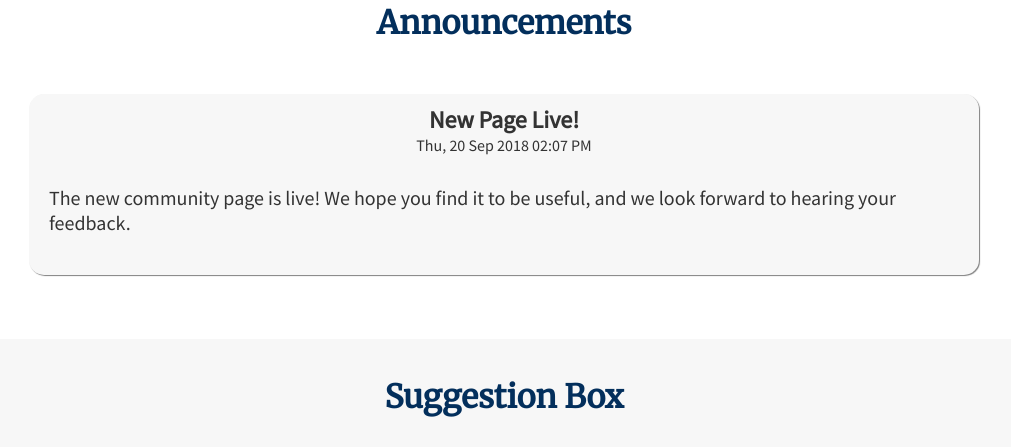
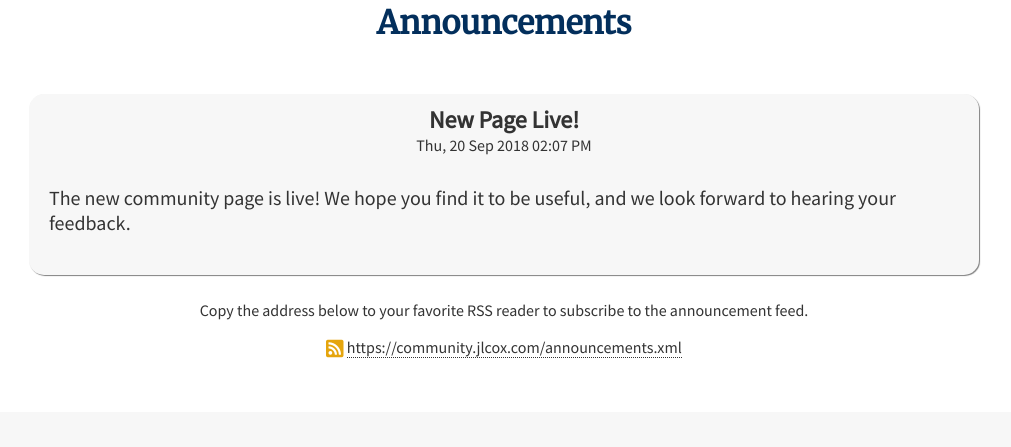
Before and after one commit to jasonccox/wymount-community-site, a plain HTML site: page index.html in a window 1280 px wide. Shown: the part 730-1177 px from the top of the page, without its empty margins (136-1147 px from the left). Drawn offline with nearby package versions, Linux system fonts and the light colour scheme.

Commit message:
added RSS feed link

```diff
--- a/index.html
+++ b/index.html
@@ -57,9 +57,10 @@
               <div class="feed-item__content">
                 This is a bunch of sample content. This is a bunch of sample content. This is a bunch of sample content. This is a bunch of sample content. This is a bunch of sample content. This is a bunch of sample content. This is a bunch of sample content. This is a bunch of sample content. This is a bunch of sample content. This is a bunch of sample content. This is a bunch of sample content.
               </div>
-          </div>
-        </div>-->
-        <!--<p id="old-announcements">Find old announcements in the <a href="">archive</a>.</p>-->
+          </div>-->
+        </div>
+        <p class="subcontent">Copy the address below to your favorite RSS reader to subscribe to the announcement feed.</p>
+        <p class="subcontent"><i class="fas fa-rss-square"></i> <a href="https://community.jlcox.com/announcements.xml">https://community.jlcox.com/announcements.xml</a></p>
       </div>
     </section>
 
--- a/scripts.js
+++ b/scripts.js
@@ -29,12 +29,14 @@ $(document).ready(function(){
     }
   });
 
+  //hide menu once you lick one of the links
   $("nav a").on("click", function() {
     if($("#menu-icon").is(":visible")){
       $("nav").css("display", "none");
     }
   });
 
+  //show menu bar when screen is big enough, hide it when screen is small
   $(window).resize(function() {
     if($(window).width() > 1135) {
       if($("nav").css("display") != "block") {
@@ -81,9 +83,7 @@ $(document).ready(function(){
       var itemE = $("#feed-item-" + counter);
 
       itemE.append("<div class='feed-item__title'>" + item.find("title").text()+ "</div>");
-
       itemE.append("<div class='feed-item__date'>" + item.find("date").text() + "</div>");
-
       itemE.append("<div class='feed-item__content'>" + item.find("description").html() + "</div>");
     });
 });
--- a/style.css
+++ b/style.css
@@ -4,7 +4,7 @@
   --dark: #032F5C;
   --light: #F7F7F7;
   --light-alt: #FFFFFF;
-  --accent: #FABF33;
+  --accent: #e5a50d;
   --content-color: #333333; /* dark grey for text, borders, etc. */
   --error-color: red;
   --success-color: green;
@@ -253,10 +253,6 @@ section#announcements {
   background-color: var(--light-alt);
 }
 
-#old-announcements {
-  text-align: center;
-}
-
 .feed-item {
   padding: 10px;
   margin: 25px;
@@ -280,6 +276,18 @@ section#announcements {
   padding: 10px;
   font-size: var(--font-M);
   text-align: left;
+}
+
+section#announcements .subcontent {
+  font-size: var(--font-S);
+  text-align: center;
+}
+
+i.fa-rss-square{
+  font-size: var(--font-M);
+  color: var(--accent);
+  position: relative;
+  top: calc(.14*var(--font-M));
 }
 
 /*------------------ SUGGESTIONS --------------------*/
@@ -324,6 +332,12 @@ section#faq {
   color: var(--dark);
 }
 
+@media screen and (min-width: 601px) {
+  .faq__btn:hover{
+    color: var(--accent);
+  }
+}
+
 .faq__q {
   grid-row: 1 / 2;
   grid-column: 2 / 3;
```
